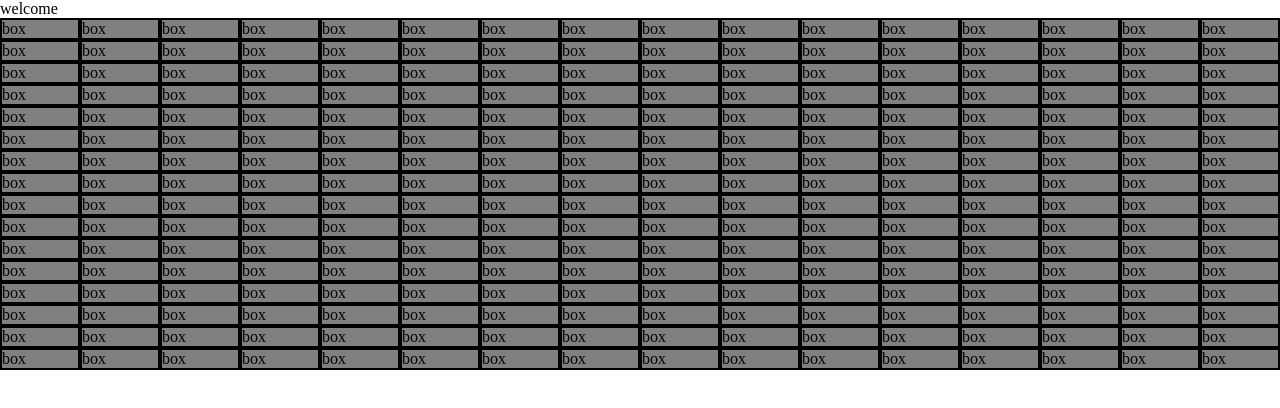
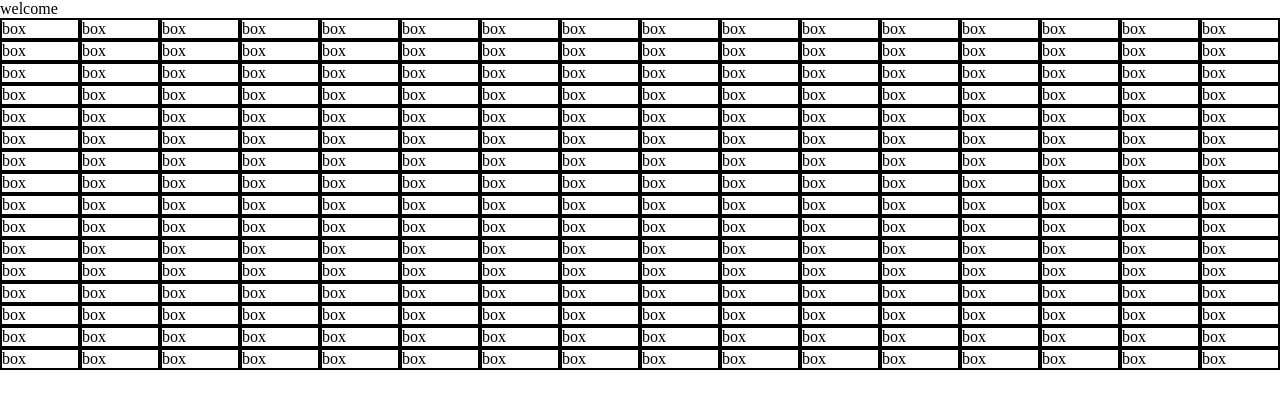
Before and after one commit to MuzammilAijaz/etch-a-sketch, a plain HTML site: page index.html in a window 1280 px wide. Drawn offline with Linux system fonts and the light colour scheme.

Commit message:
change color of a grid on mouse hover

```diff
--- a/script.js
+++ b/script.js
@@ -7,3 +7,11 @@ for(let i = 0; i < 16*16; i++){
     grid.textContent = 'box';
     gridContainer.appendChild(grid);
 }
+
+// change color on mouse hover, leaving a trail like affect.
+let grids = gridContainer.querySelectorAll('*');
+grids.forEach((grid)=>{
+    grid.addEventListener('mouseover', (grid) => {
+        grid.currentTarget.style.backgroundColor = 'blue';
+    });
+})
--- a/styles.css
+++ b/styles.css
@@ -9,7 +9,7 @@
     flex-wrap: wrap;
 }
 #gridContainer > *{
-    background-color: grey;
+    background-color: white;
     border: 2px solid black;
     width: 300px;
     flex: 6.25%;
```
